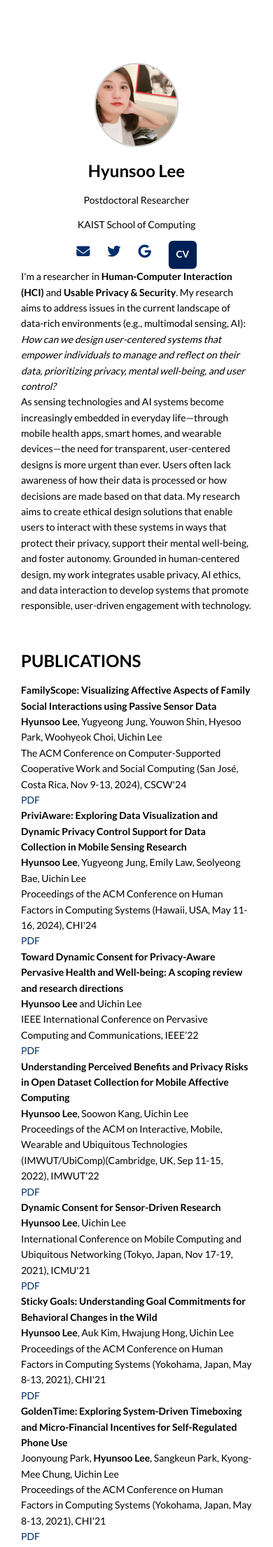
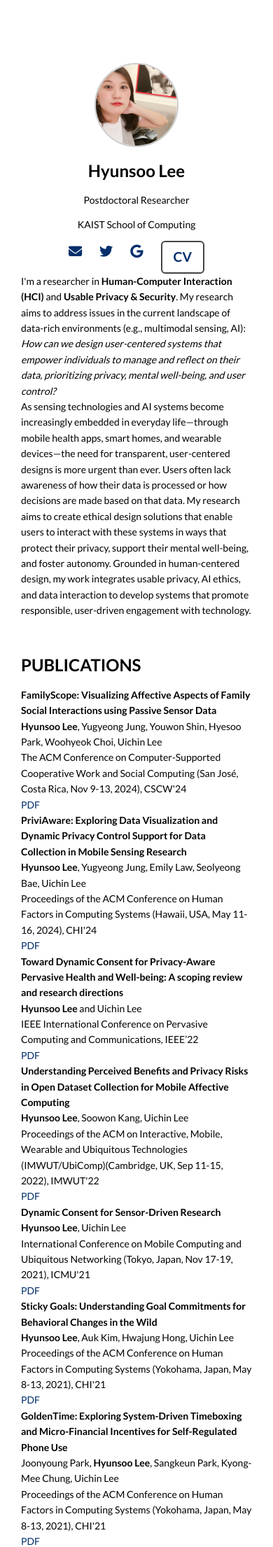
Before and after one commit to hslee90/hslee90.github.io, a Jekyll site: the page built from index.md, in a window 390 px wide. Shown: the top 2210 px of the page at 70% size. Built offline with Jekyll 4.4.1, drawn with Linux system fonts in a browser that asks for light colours; nearby versions of some CDN libraries.

Commit message:
Update style.css

```diff
--- a/assets/css/style.css
+++ b/assets/css/style.css
@@ -148,25 +148,23 @@ h2#publications {
     height: 120px;
   }
 
- .icon-links a.cv-box {
-  display: inline-flex;
-  align-items: center;
-  justify-content: center;
-  width: 40px;
-  height: 40px;
-  background-color: #001F54; /* 네이비 */
-  color: white;
+  .cv-box {
+  display: inline-block;
+  padding: 6px 16px;
+  border: 2px solid #444;
   border-radius: 6px;
-  font-weight: bold;
-  font-size: 0.85rem;
+  font-weight: 600;
+  color: #444;
+  background-color: #fff;
   text-decoration: none;
-  text-transform: uppercase;
-  box-shadow: 0 1px 3px rgba(0,0,0,0.2);
+  font-size: 0.95rem;
+  transition: all 0.2s ease-in-out;
 }
 
-/* hover 효과 주고 싶다면 추가 */
-.icon-links a.cv-box:hover {
-  background-color: #003377;
+.cv-box:hover {
+  background-color: #f0f0f0;
+  color: #000;
+  border-color: #000;
 }
   .icon-links {
     justify-content: center;
```
